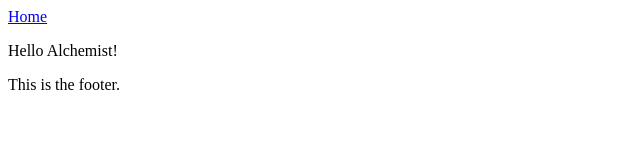
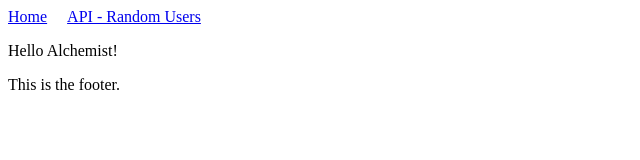
Before and after one commit to laurenlabs/hacktober-2018, a Next.js app: page / in a window 1280 px wide. Shown: the top 160 px of the page, without its empty margins (0-640 px from the left). Built offline with nearby package versions, Linux system fonts and the light colour scheme.

Commit message:
Link to /random-users

```diff
--- a/components/Header.jsx
+++ b/components/Header.jsx
@@ -4,7 +4,10 @@ import Link from 'next/link';
 const Header = () => (
   <div>
     <Link href="/">
-      <a>Home</a>
+      <a style={{ marginRight: '20px' }}>Home</a>
+    </Link>
+    <Link href="/random-users">
+      <a style={{ marginRight: '20px' }}>API - Random Users</a>
     </Link>
   </div>
 );
```
